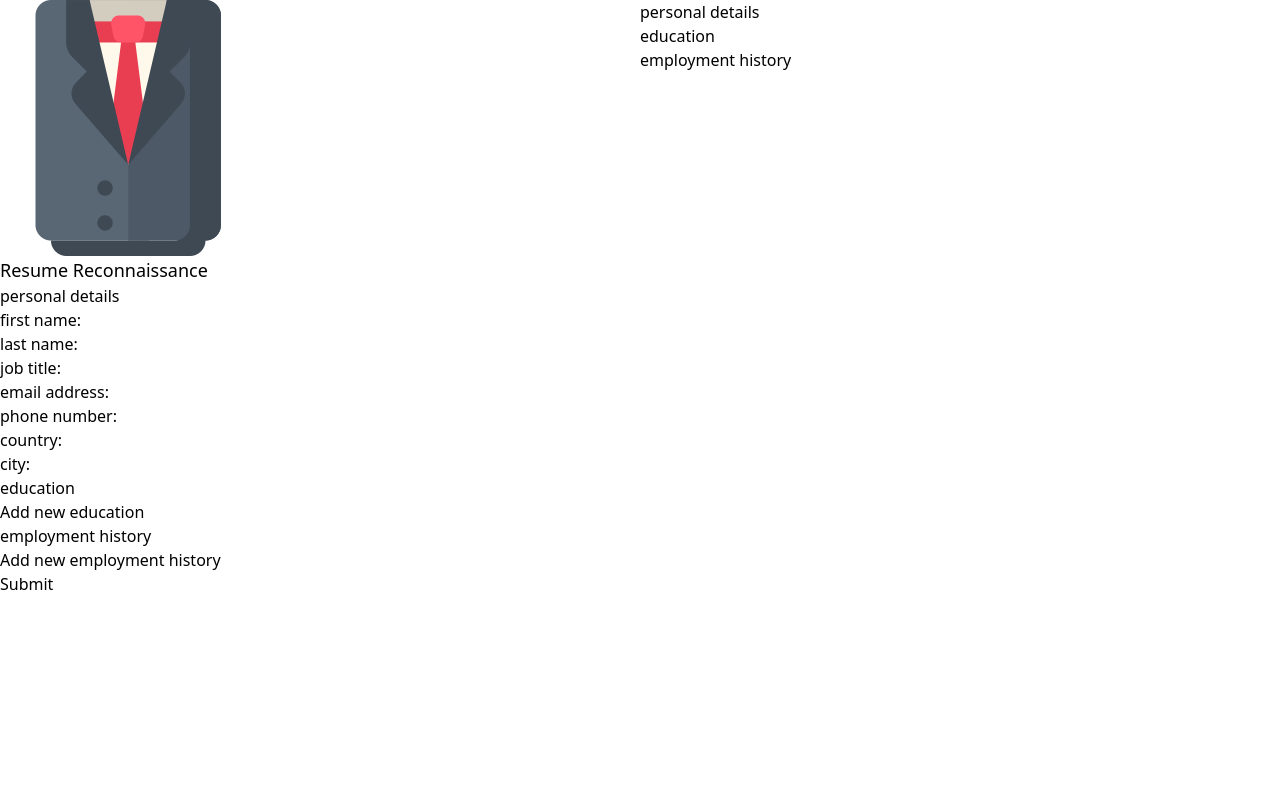
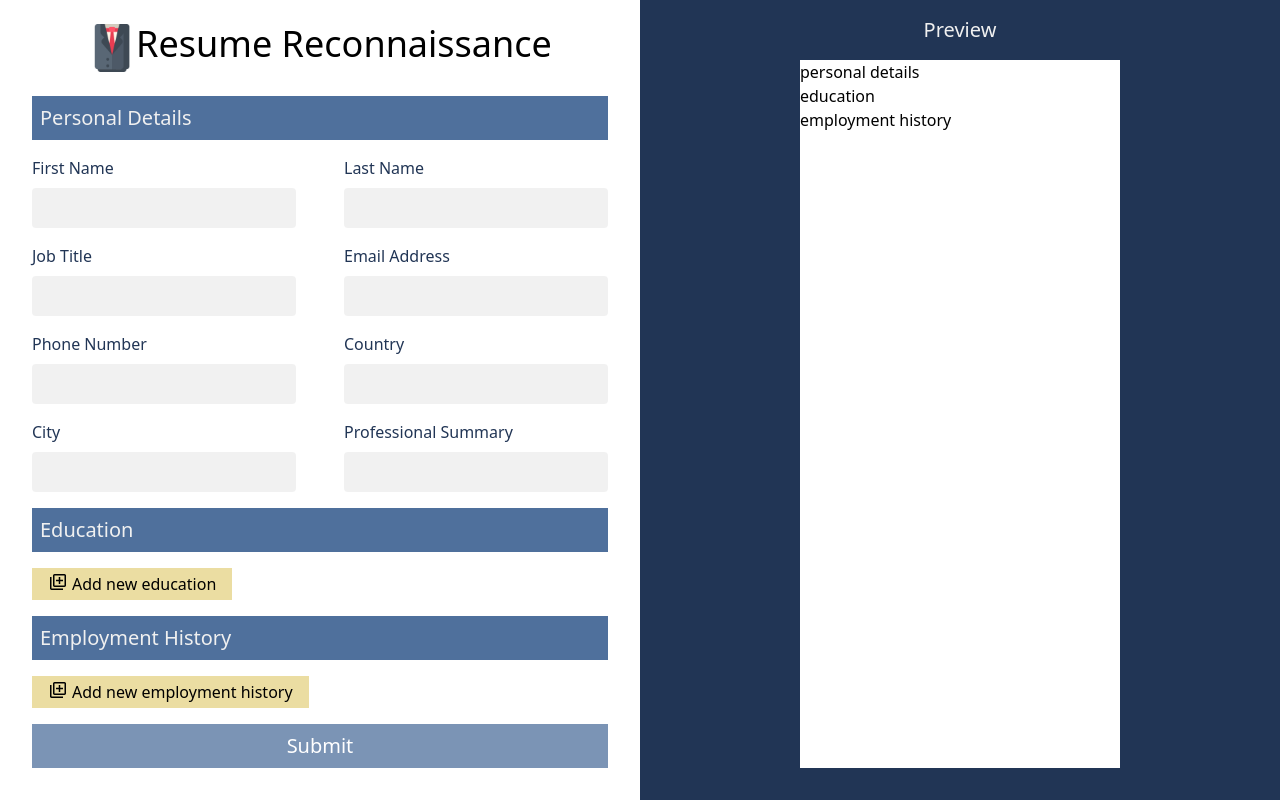
Before and after one commit to black-RAM/resume-recon, a React (Vite) app: page / in a window 1280 px wide. Built offline with nearby package versions, Linux system fonts and the light colour scheme.

Commit message:
styling for form

```diff
--- a/src/App.tsx
+++ b/src/App.tsx
@@ -20,19 +20,24 @@ const ResumeBuilder = () => {
   )
 
   return (
-    <div className="grid grid-cols-2">
-      <section>
-        <header>
-          <img src={logo} alt="folded suit with tie" />
-          <h1 className="text-lg">Resume Reconnaissance</h1>
+    <div className="grid grid-cols-2 h-dvh">
+      <section className="px-8 max-h-dvh overflow-scroll">
+        <header className="flex justify-center my-6">
+          <img src={logo} alt="folded suit with tie" className="h-12" />
+          <h1 className="text-2xl sm:text-4xl">Resume Reconnaissance</h1>
         </header>
         <form>
           {formSections}
-          <button type="submit">Submit</button>
+          <button
+            type="submit"
+            className="text-xl p-2 w-full text-white bg-hunt-blue bg-opacity-75 hover:bg-opacity-100">
+              Submit
+            </button>
         </form>
       </section>
 
-      <section>
+      <section className="bg-hunt-navy flex flex-col items-center pb-8">
+        <h2 className="text-center text-hunt-grey text-xl my-4">Preview</h2>
         <Preview data={form} />
       </section>
     </div>
--- a/src/components/FormGroup.tsx
+++ b/src/components/FormGroup.tsx
@@ -3,7 +3,7 @@ import FormInput from "./FormInput"
 import FormGroupProps from "../interfaces/FormGroupProps"
 
 const FormGroup: React.FC<FormGroupProps> = ({section, fields, dispatcher, id}) => {
-  return <div>{
+  return <div className="grid grid-cols-1 sm:grid-cols-2 gap-x-12 mb-4">{
     Object.entries(fields).map(([field, value], index) =>
       <FormInput
         key={index}
--- a/src/components/FormInput.tsx
+++ b/src/components/FormInput.tsx
@@ -3,11 +3,10 @@ import FormInputProps from "../interfaces/FormInputProps"
 
 const FormInput: React.FC<FormInputProps> = ({field, value, updater}) => {
   return (
-    <div>
-      <label>
-        {field}: <input type="text" value={value} onChange={updater} />
-      </label>
-    </div>
+    <label className="block">
+      <span className="block text-hunt-navy capitalize mt-4 mb-2">{field}</span>
+      <input className="bg-hunt-grey bg-opacity-90 rounded p-2 w-full" type="text" value={value} onChange={updater} />
+    </label>
   )
 }
 
--- a/src/components/FormSection.tsx
+++ b/src/components/FormSection.tsx
@@ -1,8 +1,10 @@
 import React, { useEffect, useState, } from "react"
+import FormGroup from "./FormGroup"
 import FormSectionProps from "../interfaces/FormSectionProps"
+import uuid from "../interfaces/uuid"
 import isFormArray from "../utils/isFormArray"
-import uuid from "../interfaces/uuid"
-import FormGroup from "./FormGroup"
+// @ts-ignore
+import libraryAddIcon from "../assets/libraryAddIcon.svg"
 
 const FormSection: React.FC<FormSectionProps> = (props) => {
   const [inputs, setInputs] = useState<React.JSX.Element[]>([])
@@ -12,14 +14,24 @@ const FormSection: React.FC<FormSectionProps> = (props) => {
     const newInputs: React.JSX.Element[] = []
 
     if(isFormArray(sectionData)) {
-      newInputs.push(
-        ...Object.entries(sectionData["data"]).map(([id, attribute], index) =>
+      const groups = Object.entries(sectionData["data"]).map(([id, attribute], index) =>
+        <div className="p-4 my-4 shadow">
+          <h4 className="text-lg font-bold">{Object.entries(attribute)[0][1]}</h4>
           <FormGroup section={sectionName} fields={attribute} id={id as uuid} dispatcher={dispatcher} key={index}  />
-        ),
-        <button type="button" onClick={() => dispatcher({type: "CREATE", section: sectionName})}>
-          Add new {sectionName}
+        </div>
+      )
+
+      const addButton = (
+        <button
+          type="button"
+          onClick={() => dispatcher({type: "CREATE", section: sectionName})}
+          className="flex gap-1 bg-hunt-yellow bg-opacity-75 hover:bg-opacity-100 px-4 py-1 my-4">
+            <img src={libraryAddIcon} alt="library add icon" />
+            <p>Add new {sectionName}</p>
         </button>
       )
+
+      newInputs.push(...groups, addButton)
     } else {
       newInputs.push(<FormGroup section={sectionName} fields={sectionData} dispatcher={dispatcher}/>)
     }
@@ -33,7 +45,7 @@ const FormSection: React.FC<FormSectionProps> = (props) => {
 
   return (
     <div>
-      <h2>{sectionName}</h2>
+      <h2 className="text-xl capitalize bg-hunt-blue text-hunt-grey p-2">{sectionName}</h2>
       {inputs}
     </div>
   )
--- a/src/components/Preview.tsx
+++ b/src/components/Preview.tsx
@@ -11,10 +11,10 @@ const Preview: React.FC<{data: DataForm}> = ({data}) => {
   }
 
   return (
-    <>{
+    <div className="bg-white w-1/2 h-full">{
       Object.entries(data).map(([sectionName, sectionData], index) => {
         return <article className={hyphenate(sectionName)} key={index}>
-          <h2 className="title">{sectionName}</h2>
+          <h3 className="title">{sectionName}</h3>
           {isFormArray(sectionData) ?
             Object.entries(sectionData["data"]).map(([_, fields], index) => {
               return <div key={index}>{createParagraphs(fields)}</div>
@@ -22,7 +22,7 @@ const Preview: React.FC<{data: DataForm}> = ({data}) => {
             createParagraphs(sectionData)}
         </article>
       })
-    }</>
+    }</div>
   )
 }
 
--- a/src/constants/emptyForm.ts
+++ b/src/constants/emptyForm.ts
@@ -6,7 +6,8 @@ const emptyForm = {
     "email address": "",
     "phone number": "",
     "country": "",
-    "city": ""
+    "city": "",
+    "professional summary": "",
   },
   "education": {
     "fields": ["School", "Degree", "Start Date", "End Date", "Location", "Description"],
--- a/tailwind.config.js
+++ b/tailwind.config.js
@@ -2,7 +2,14 @@
 export default {
   content: ["./src/**/*.{js,ts,jsx,tsx}"],
   theme: {
-    extend: {},
+    extend: {
+      colors: {
+        "hunt-grey": "#F0F0F0",
+        "hunt-yellow": "#E5D283",
+        "hunt-blue": "#4F709C",
+        "hunt-navy": "#213555",
+      }
+    },
   },
   plugins: [],
 }
```
Also changed, not shown: src/assets/libraryAddIcon.svg (added).
